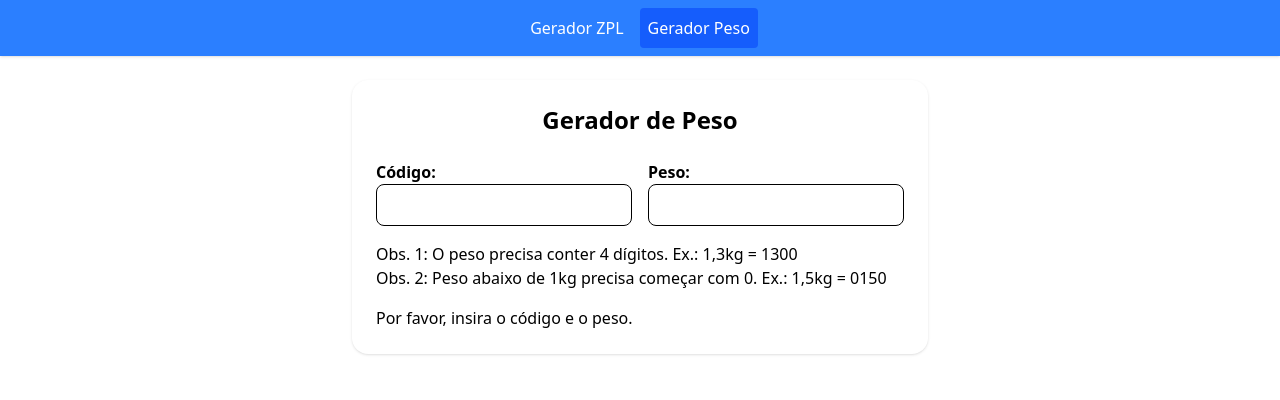
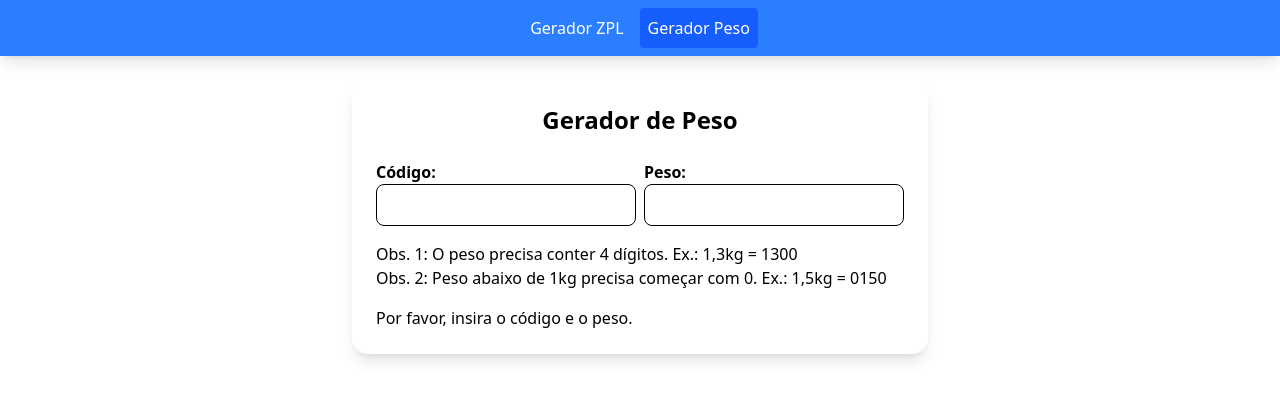
Before and after one commit to leydsonandrey/zpl-generator, a React (Vite) app: page / in a window 1280 px wide. Both pictures are taken after a click on the button "Gerador Peso". Shown: the top 400 px of the page. Built offline with nearby package versions, Linux system fonts and the light colour scheme.

Commit message:
pequenas correções de css

```diff
--- a/src/Home.jsx
+++ b/src/Home.jsx
@@ -17,7 +17,7 @@ export default function Home() {
   const [tab, setTab] = useState("zpl");
   return (
     <div className="w-full">
-      <div className="w-full h-14 flex justify-center items-center gap-2 bg-blue-500 shadow">
+      <div className="w-full h-14 flex justify-center items-center gap-2 bg-blue-500 shadow-lg">
         <Button active={tab === "zpl"} onClick={() => setTab("zpl")}>
           Gerador ZPL
         </Button>
--- a/src/Layout.jsx
+++ b/src/Layout.jsx
@@ -1,8 +1,10 @@
 export default function Layout({ title, children }) {
   return (
-    <div className="max-w-xl mx-auto bg-white p-6 mt-6 rounded-2xl shadow">
-      <h2 className="text-center text-2xl font-bold mb-6">{title}</h2>
-      {children}
+    <div className="w-full flex justify-center">
+      <div className="max-w-xl p-6 m-6 rounded-2xl shadow-lg">
+        <h2 className="text-center text-2xl font-bold mb-6">{title}</h2>
+        {children}
+      </div>
     </div>
   );
 }
--- a/src/tabs/Peso.jsx
+++ b/src/tabs/Peso.jsx
@@ -9,7 +9,7 @@ export default function Peso() {
 
   return (
     <Layout title="Gerador de Peso">
-      <div className="flex flex-row gap-4">
+      <div className="flex flex-row justify-between gap-2">
         <div className="w-full">
           <label className="font-semibold">Código:</label>
           <input
```
